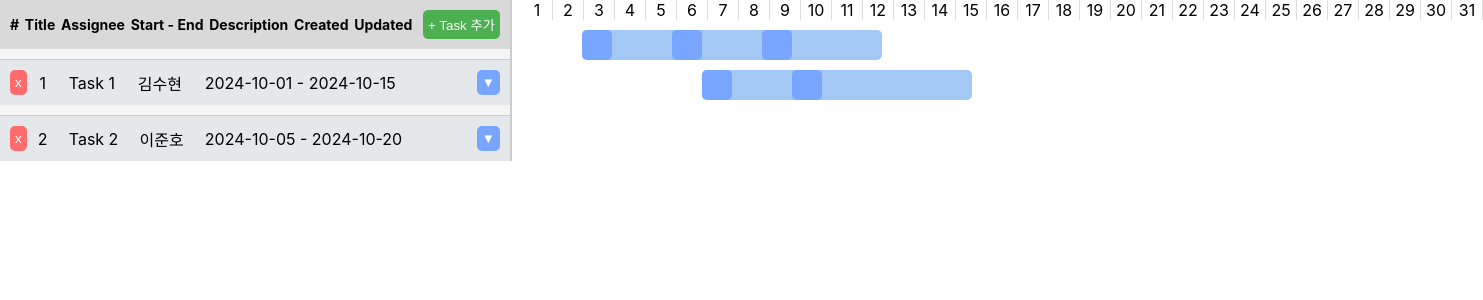
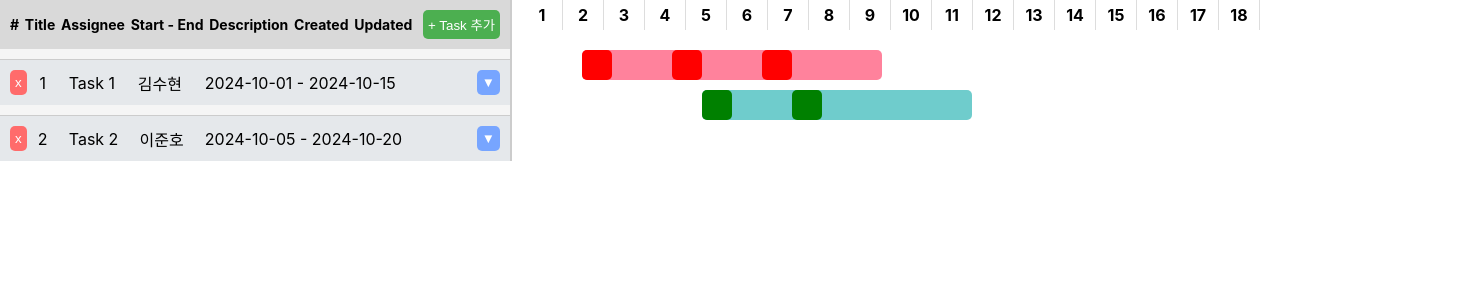
Before and after one commit to cholog-project/beacon_FE, a React (Create React App) app in the folder project-management/: page / in a window 1280 px wide. Shown: the top 300 px of the page, 1483 px wide, since content can reach past the window. Built offline with nearby package versions, Linux system fonts and the light colour scheme.

Commit message:
feat: 담당자별 task 색깔 구분

```diff
--- a/project-management/src/components/GanttChart.css
+++ b/project-management/src/components/GanttChart.css
@@ -7,11 +7,15 @@
     width: calc(100% - 20px); /* TaskList와의 여백을 위해 너비 조정 */
     margin-left: 10px; /* TaskList와의 간격 추가 */
     height: auto;
+    overflow-x: auto; /* 가로 스크롤 활성화 */
+    overflow-y: auto; /* 내용이 넘칠 경우 스크롤이 생기도록 */
 }
 
 /* 날짜 표시 칸 */
 .gantt-header {
     display: flex;
+    font-weight: bold;
+    margin-bottom: 10px;
 }
 
 .gantt-day {
@@ -20,6 +24,13 @@
     text-align: center;
     border-right: 1px solid #ddd;
     background-color: white; /* 경계 문제 해결을 위한 배경색 */
+    padding: 5px;
+}
+
+.gantt-body {
+    display: flex;
+    flex-direction: column;
+    width: 100%;
 }
 
 /* 각 Task의 Plan 영역 */
@@ -45,6 +56,7 @@
     font-weight: 700;
     line-height: 22px;
     position: relative;
+    flex-shrink: 0;
 }
 
 /* Do 표시 */
@@ -53,7 +65,7 @@
     top: 0;
     height: 30px; /* 높이를 plan과 동일하게 설정 */
     width: 30px; /* 날짜 칸 하나에 맞춤 */
-    background-color: #77A5FF;
+    background-color: black;
     border-radius: 5px;
     color: white;
     text-align: center;
@@ -63,3 +75,23 @@
     line-height: 30px;
     flex-shrink: 0;
 }
+
+/* 김수현의 Plan */
+.kimsoo {
+    background-color: rgba(255, 99, 132, 0.8); /* 원하는 색상 */
+}
+
+/* 이준호의 Plan */
+.leejoonho {
+    background-color: rgba(75, 192, 192, 0.8); /* 원하는 색상 */
+}
+
+/* 김수현의 Do 표시 */
+.kimsoo-do {
+    background-color: red; /* 원하는 색상 */
+}
+
+/* 이준호의 Do 표시 */
+.leejoonho-do {
+    background-color: green; /* 원하는 색상 */
+}
--- a/project-management/src/components/GanttChart.js
+++ b/project-management/src/components/GanttChart.js
@@ -31,7 +31,7 @@ const GanttChart = ({ tasks }) => {
                     <div key={task.id} className="gantt-task-row">
                         {/* 파란색 막대: 계획된 기간 */}
                         <div
-                            className="gantt-task"
+                            className={`gantt-task ${task.assignee === '김수현' ? 'kimsoo' : task.assignee === '이준호' ? 'leejoonho' : ''}`}
                             style={{
                                 marginLeft: `${startDay * 30}px`,
                                 width: `${taskDuration * 30}px`,
@@ -42,16 +42,20 @@ const GanttChart = ({ tasks }) => {
 
                         {/* 분홍색 막대: Do 날짜들 */}
                         {task.doRecords.map((doRecord, index) => {
-                            const doDay = new Date(doRecord.date).getDate(); // Do 날짜의 일수
+                            const doDay = new Date(doRecord.date).getDate();
+                            const doClass = task.assignee === '김수현' ? 'kimsoo-do' : task.assignee === '이준호' ? 'leejoonho-do' : '';
+
                             return (
                                 <div
                                     key={index}
-                                    className="gantt-do"
+                                    className={`gantt-do ${doClass}`}
                                     style={{
                                         marginLeft: `${doDay * 30}px`,
                                     }}
-                                    title={`${doRecord.status} on ${doRecord.date}`} // 상태와 날짜를 툴팁으로 표시
-                                ></div>
+                                    title={`${doRecord.status} on ${doRecord.date}`}
+                                >
+                                    {/* Do 내용 */}
+                                </div>
                             );
                         })}
                     </div>
--- a/project-management/src/components/TaskList.css
+++ b/project-management/src/components/TaskList.css
@@ -7,6 +7,8 @@
     background-color: #f5f5f5;
     border-right: 2px solid #ccc;
     box-sizing: border-box;
+    overflow-x: auto; /* 가로 스크롤 활성화 */
+    overflow-y: auto; /* 내용이 넘칠 경우 스크롤이 생기도록 */
 }
 
 /* Task 헤더 */
--- a/project-management/src/pages/Dashboard.js
+++ b/project-management/src/pages/Dashboard.js
@@ -18,6 +18,7 @@ const Dashboard = () => {
                 { id: 2, date: '2024-10-05', status: 'in-progress', description: '진행이다' },
                 { id: 3, date: '2024-10-08', status: 'complete', description: '종료다' },
             ],
+            color: 'blue'
         },
         {
             id: 2,
@@ -31,6 +32,7 @@ const Dashboard = () => {
                 { id: 1, date: '2024-10-06', status: 'start' },
                 { id: 2, date: '2024-10-09', status: 'in-progress' },
             ],
+            color: 'green'
         },
     ]);
 
```
Also changed, not shown: project-management/src/pages/Dashboard.css (added, +19 -0 lines).
